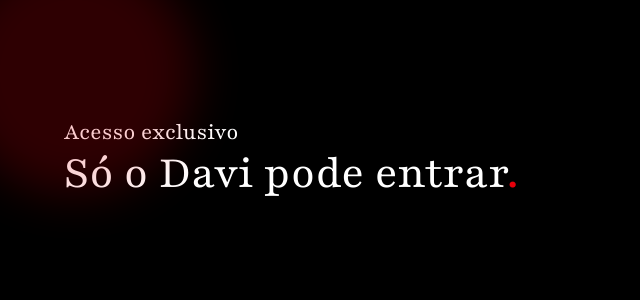
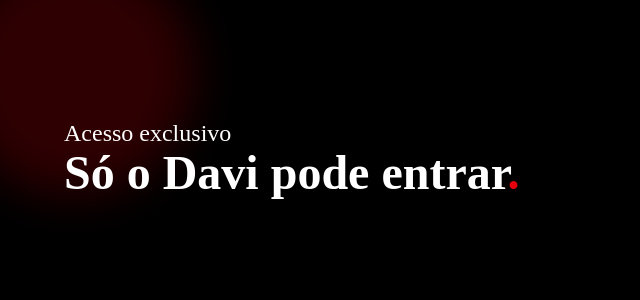
Before and after one commit to allanpie2405/birthday-website, a React (Vite) app: page /#/ in a window 1280 px wide. Shown: the top 300 px of the page, without its empty margins (0-640 px from the left). Built offline with nearby package versions, Linux system fonts and the light colour scheme; a web font is replaced by a local one.

Commit message:
changing the fonts archives to web import

```diff
--- a/src/Home.css
+++ b/src/Home.css
@@ -2,7 +2,11 @@
 @font-face {
   font-family: playfair;
   src: url(./fonts/Playfair_9pt-Regular.ttf);
+  font-weight: 400;
+
 }
-*{
-    font-family: playfair;
+@font-face{
+  font-family: playfair-light;
+  src: url(./fonts/Playfair_9pt-Light.ttf);
+  font-weight: 300;
 }
--- a/src/Home.jsx
+++ b/src/Home.jsx
@@ -3,18 +3,22 @@ import './home.css'
 function Home() {
     return (
         <main className='relative min-h-screen overflow-hidden bg-black'>
-            <div className='absolute -translate-12 w-[243px] h-[243px] rounded-full bg-red-600 opacity-20 blur-xl'></div>
+            <div className='absolute z-0 -translate-12 w-[243px] h-[243px] rounded-full bg-red-600 opacity-20 blur-xl'></div>
 
-            <div className='flex justify-center items-center'>
+            <div className='relative z-10 flex justify-center items-center'>
                 <div className='mt-[117px] w-[90%]'>
-                    <p className='text-2xl text-white'>
+                    <p className='text-2xl font-[playfair-light] font-light text-white '>
                         Acesso exclusivo
                     </p>
 
-                    <h2 className='text-5xl text-white'>
+                    <h2 className='text-5xl font-[playfair] font-bold text-white'>
                         Só o Davi pode entrar
                         <span className='text-red-600'>.</span>
                     </h2>
+                    <label htmlFor="input" ></label>
+                    <input type="text" id="user" />
+                    <label htmlFor="password"></label>
+                    <input type="password" name="" id="password" />
                 </div>
             </div>
         </main>
```
Also changed, not shown: src/fonts/Playfair_9pt-Regular.ttf (deleted).
